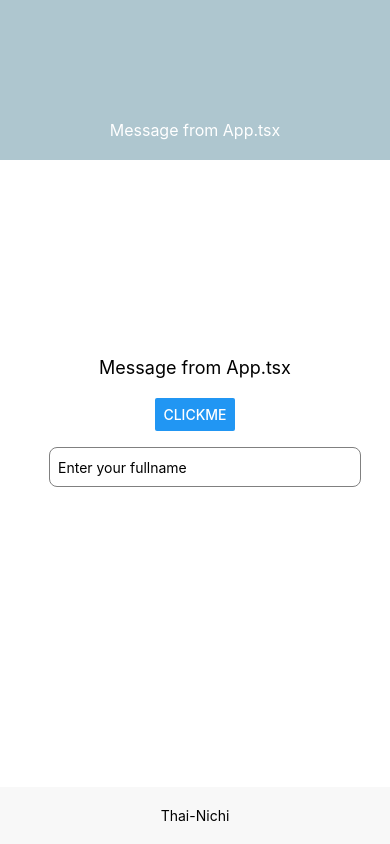
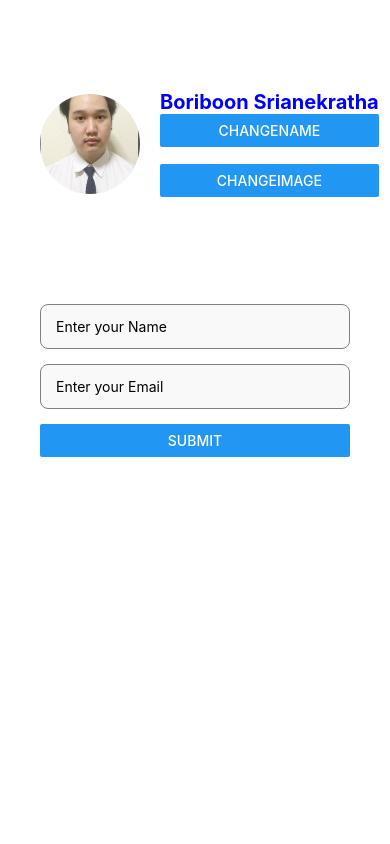
Before and after one commit to nanad21531/2113111187_ReactNative_2024, a React Native app: screen / in a window 390 px wide. Built offline with nearby package versions, Linux system fonts and the light colour scheme.

Commit message:
pratice3 3/8/2567

```diff
--- a/App.tsx
+++ b/App.tsx
@@ -1,54 +1,13 @@
-import { StatusBar } from "expo-status-bar";
-import React, {useEffect, useState} from "react";
-import { StyleSheet, Text, View, Button, Alert,TextInput } from "react-native";
-import AppFooter from "./components/AppFooter";
-import AppHeader from "./components/AppHeader";
-import Content from "./components/Content";
-import { stylesPractice } from "./styles/styles";
 
-export default function App(): React.JSX.Element {
-
-  const [fullname, setFullname] = useState('');
-  const [message, setMessage] = useState('Message from App.tsx');
-  const [footerMessage, setFooterMessage] = useState('Thai-Nichi');
-
-  useEffect(()=>{
-    console.log("Component has mounted");
-  },[]);
-
-  useEffect(()=>{
-    console.log(`Fullname has changed to : ${fullname}`);
-  },[fullname]);//this will run whenever 'fullname' change
-
-
-  const handleButtonClick=()=>{
-    Alert.alert("Hello", `Imput your full name : ${fullname} `);
-  }
-
-
-
-
-  return (
-    <View style={styles.container}>
-      <AppHeader  fullname={fullname} message={message} />
-      <Content message={message}  onButtonClick = {handleButtonClick} />
-      <AppFooter footerMessage={footerMessage} />
-      <TextInput
-      style={stylesPractice.input}
-      placeholder="Enter your fullname"
-      value={fullname}
-      onChangeText={setFullname}
-
-      />
-    </View>
-  );
+import { View, Text } from 'react-native'
+import React from 'react'
+import ProfileScreen from './components/ProfileScreen'
+import UseEffectExample from './components/UseEffectExample'
+const App = (): React.JSX.Element => {
+    return (
+        <View>
+            <UseEffectExample />
+        </View>
+    )
 }
-
-const styles = StyleSheet.create({
-  container: {
-    flex: 1,
-    backgroundColor: "#fff",
-    alignItems: "center",
-    justifyContent: "center",
-  },
-});
+export default App
--- a/components/UseEffectExample.tsx
+++ b/components/UseEffectExample.tsx
@@ -1,9 +1,13 @@
-import { View, Text, Button} from 'react-native'
+import { View, Text, Button, Image, StyleSheet, TextInput } from 'react-native'
 import React, { useEffect, useState } from 'react'
+import { styles } from './styles'
+import { stylesLogin } from "./styles";
 
 const UseEffectExample = (): React.JSX.Element => {
     const [count1, setCount1] = useState(0);
     const [count2, setCount2] = useState(0);
+    const [name, setName] = useState("Boriboon Srianekratha");
+    const [image, setImage] = useState(require("../assets/nanad.png"));
 
     useEffect(() => {
         console.log("use Effect1 = Runs after every render")
@@ -17,18 +21,71 @@ const UseEffectExample = (): React.JSX.Element => {
         console.log("Use Effact 3")
     }, []);
 
+    const handleChangeName = () => {
+        setName(name == "Boriboon Srianekratha" ? "No name" : "Boriboon Srianekratha");
+    }
+    const handleChangeimage = () => {
+        setImage(image == require("../assets/cat.jpg") ? require("../assets/nanad.png") : require("../assets/cat.jpg"));
+    }
 
 
 
     return (
-        <View style={{ marginTop: 50 }}>
-            <Text style={{ marginTop: 50 }}>Count1: {count1}</Text>
-            <Button title="Increment Count1" onPress={() => setCount1(count1 + 1)} />
-            <Text>{"\n\n"}</Text>
-            <Text>Count2: {count2}</Text>
-            <Button title="Increment Count2" onPress={() => setCount2(count2 + 1)} />
+        <View style={styles.container}>
+            <View style={styles.profileContainer}>
+
+                <Image style={styles.profileImage} source={image} />
+                <View>
+                    <Text style={styles.profileName}>{name}</Text>
+                    <Button title='ChangeName' onPress={handleChangeName} />
+                    <Text>{"\n"}</Text>
+                    <Button title='Changeimage' onPress={handleChangeimage} />
+
+
+                </View>
+
+
+
+            </View>
+            <View style={stylesLogin.container}>
+                <Text>{"\n"}</Text>
+
+                <TextInput
+                    style={stylesLogin.input}
+
+
+                    placeholder="Enter your Name"
+
+                //  placeholder="Enter your Email"
+                //  Button title="SUBMIT"
+                />
+                <TextInput
+                    style={stylesLogin.input}
+
+
+                    placeholder="Enter your Email"
+
+
+                />
+            <Button title='submit'/>
+            </View>
+
         </View>
-    );
+    )
+
+
+
+
+    // return (
+    //     <View style={{ marginTop: 50 }}>
+    //         <Text style={{ marginTop: 50 }}>Count1: {count1}</Text>
+    //         <Button title="Increment Count1" onPress={() => setCount1(count1 + 1)} />
+    //         <Text>{"\n\n"}</Text>
+    //         <Text>Count2: {count2}</Text>
+    //         <Button title="Increment Count2" onPress={() => setCount2(count2 + 1)} />
+    //     </View>
+    // );
 }
 
+
 export default UseEffectExample
--- /dev/null
+++ b/components/styles.ts
@@ -0,0 +1,120 @@
+import { StyleSheet } from "react-native"
+
+const styles = StyleSheet.create({
+    container: {
+        alignItems: "center",
+        padding: 20,
+        borderColor: "#f5f5f5",
+    },
+    profileImage: {
+        borderRadius: 50,
+        width: 100,
+        height: 100,
+        marginRight: 20,
+    },
+
+    profileContainer: {
+        flexDirection: "row",
+        alignItems: "center",
+        width: "100%",
+        padding: 20,
+        borderRadius: 10,
+        backgroundColor: "White",
+        elevation: 5,
+        marginTop: 50,
+    },
+
+    profileName: {
+        fontSize: 20,
+        fontWeight: "bold",
+        color: "blue"
+    },
+
+
+
+
+});
+
+const stylesPractice = StyleSheet.create({
+    header: {
+        backgroundColor: '#AEC6CF',
+        padding: 20,
+        alignItems: 'center',
+        justifyContent: 'center',
+        position: 'absolute',
+        left: 0,
+        right: 0,
+        top: 0,
+    },
+    headerText: {
+        fontSize: 20,
+        fontWeight: 'bold',
+        color: '#fff',
+        marginTop:100
+    },
+    subtitleText: {
+        fontSize: 16,
+        color: '#fff',
+    },
+
+    footer: {
+        backgroundColor: '#f8f8f8',
+        padding: 20,
+        alignItems: 'center',
+        justifyContent: 'center',
+        position: 'absolute',
+        left: 0,
+        right: 0,
+        bottom: 0,
+    },
+    footerText: {
+        fontSize: 16,
+        fontWeight: 'bold',
+        color: '#333',
+    },
+
+    content: {
+        //flex: 1,
+        alignItems: 'center',
+        justifyContent: 'center',
+    },
+    text: {
+        fontSize: 18,
+        marginBottom: 20,
+    },
+
+    input: {
+        height: 40,
+        borderColor: 'gray',
+        borderWidth: 1,
+        marginTop: 16,
+        paddingHorizontal: 8,
+        width: '80%',
+        borderRadius: 8,
+        marginLeft:20
+        }
+
+
+
+});
+const stylesLogin = StyleSheet.create({
+    container: {
+    justifyContent: "center",
+    padding: 20,
+    marginTop: 50,
+    backgroundColor: '#ffffff', // ต้งัค่าสีพ้ืนหลงัเป็นสีขาว
+    borderRadius: 10, // เพิ่มความมนให้กบัขอบคอนเทนเนอร์
+    elevation: 3, // เพิ่มเงาให้กบัคอนเทนเนอร์(เฉพาะ Android)
+    width: '100%', // ต้งัความกวา้งของ container ให้เต็มหน้าจอ
+    },
+    input: {
+    height: 45, // เพิ่มความสูงของ TextInput
+    borderColor: "gray", // เปลี่ยนสีขอบเป็นสีเทาอ่อน
+    borderWidth: 1,
+    borderRadius: 8, // เพิ่มความมนให้กบัขอบ TextInput
+    marginBottom: 15, // เพิ่มระยะห่างดา้นล่างระหวา่ ง TextInput
+    paddingHorizontal: 15, // เพิ่มระยะห่างภายใน TextInput
+    backgroundColor: "#f9f9f9", // ต้งัค่าสีพ้ืนหลงัของ TextInput
+    },
+    });
+export { styles, stylesPractice, stylesLogin };
```
Also changed, not shown: App3.tsx (added, +54 -0 lines).
